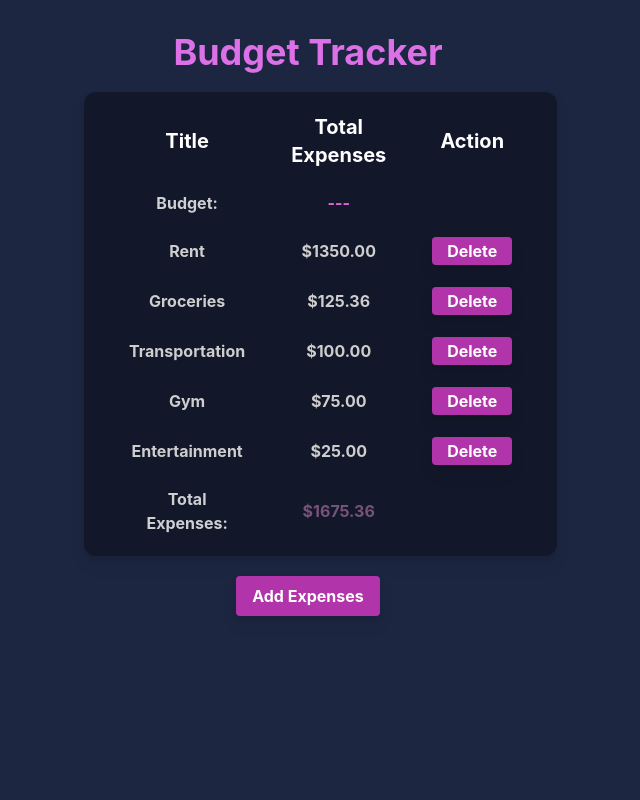
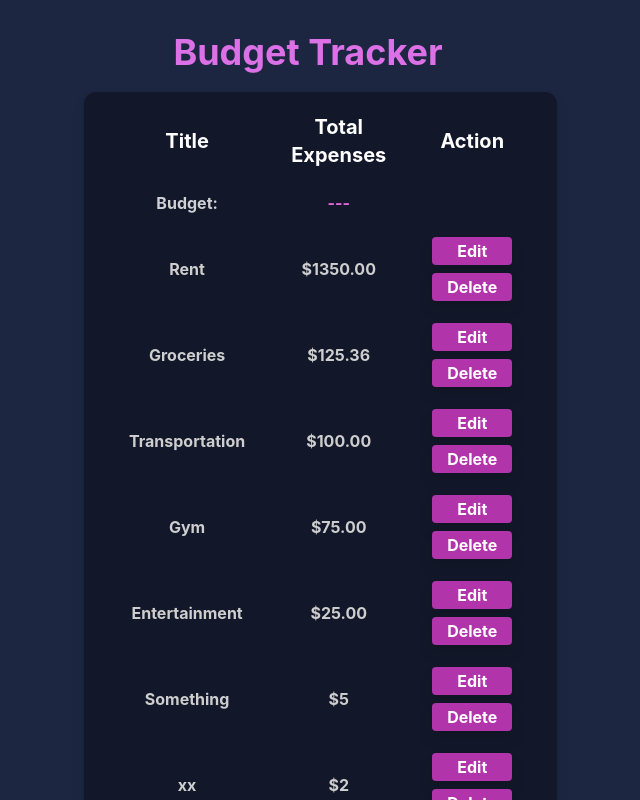
Before and after one commit to AdefelaFakorode/Bucket-Tracker, a React (Vite) app: page / in a window 1280 px wide. Shown: the top 800 px of the page, without its empty margins (332-972 px from the left). Built offline with nearby package versions, Linux system fonts and the light colour scheme; data requests are answered from the project's data file; the HTML template or start-up script is replaced by a standard one.

Commit message:
debugging

```diff
--- a/db.json
+++ b/db.json
@@ -24,6 +24,21 @@
       "id": 5,
       "title": "Entertainment",
       "expense": "25.00"
+    },
+    {
+      "id": 6,
+      "title": "Something",
+      "expense": "5"
+    },
+    {
+      "id": 7,
+      "title": "xx",
+      "expense": "2"
+    },
+    {
+      "id": 8,
+      "title": "Something",
+      "expense": "1"
     }
   ]
 }
--- a/src/componenets/Table.jsx
+++ b/src/componenets/Table.jsx
@@ -1,18 +1,16 @@
 /* eslint-disable react/prop-types */
 import { useEffect, useState } from "react";
 
-//renders a row in table to display users budget
 function BudgetRow({ budget }) {
   return (
     <tr>
       <td className="text-[#cfd0d4] font-bold">Budget:</td>
       <td className="text-[#de66d6] font-bold">{budget ? `$${budget}` : "---"}</td>
-      <td>
-      </td>
+      <td></td>
     </tr>
   );
 }
-//renders a row in table to display users total expenses
+
 function TotalExpensesRow({ tableData }) {
   const totalExpenses = tableData.reduce(
     (total, item) => total + parseFloat(item.expense),
@@ -25,63 +23,55 @@ function TotalExpensesRow({ tableData }) {
       <td className="text-[#77537a] font-bold">
         {totalExpenses !== 0 ? `$${totalExpenses.toFixed(2)}` : "---"}
       </td>
-      <td>
-      </td>
+      <td></td>
     </tr>
   );
 }
 
-//tableData: represents array of transactions
-//newTran: stores the details of a new trans
-//budget: maintains budget
-//showForm: determines where the form for adding a new trans is displayed
-
 function Table() {
   const [tableData, setTableData] = useState([]);
-  const [newTrans, setNewTrans] = useState({ id: 0, title: "", expense: "" }); //new trans
-  const [budget, setBudget] = useState(""); //updating user budget
-  const [showForm, setShowForm] = useState(false); //add new trans
-  const [counter, setCounter] = useState(0); // setting id counter to 1
+  const [newTrans, setNewTrans] = useState({ id: 0, title: "", expense: "" });
+  const [budget, setBudget] = useState("");
+  const [showForm, setShowForm] = useState(false);
+  const [counter, setCounter] = useState(0);
 
   useEffect(() => {
-    //fetching initial data from API first
     async function fetchExpenses() {
       try {
-        const response = await fetch("http://localhost:3000/Expenses"); //getting response
-        const expenses = await response.json(); // parsing/converting
-        setTableData(expenses); //putting expenses in API into Table
+        const response = await fetch("http://localhost:3000/Expenses");
+        const expenses = await response.json();
+        setTableData(expenses);
       } catch (error) {
-        console.error("Error fetching data:", error); //if theres an error
+        console.error("Error fetching data:", error);
       }
     }
     fetchExpenses();
-  }, []); //empty array makes it only be called on inital render, fetches initial data from API
+  }, []);
 
   function AddTrans() {
     if (newTrans.title !== "" && newTrans.expense !== "") {
-      const expenseAmount = parseFloat(newTrans.expense); //taking in string value and converting to a float number
+      const expenseAmount = parseFloat(newTrans.expense);
       const updatedBudget = budget - expenseAmount;
 
-      if(updatedBudget < 0){
-        alert("Expense exceeds budget!")
+      if (updatedBudget < 0) {
+        alert("Expense exceeds budget!");
         return;
       }
 
       setNewTrans({ id: counter + 1, title: "", expense: "" });
-      setCounter((prevCounter) => prevCounter + 1) //incrementing counter
+      setCounter((prevCounter) => prevCounter + 1);
       setShowForm(false);
 
-      const updatedTableData = [...tableData, { ...newTrans, id: counter}];
+      const updatedTableData = [...tableData, { ...newTrans, id: counter }];
       setTableData(updatedTableData);
       setBudget(updatedBudget);
 
-      //Updating API
       // eslint-disable-next-line no-inner-declarations
       async function updateAPI() {
         try {
           await fetch("http://localhost:3000/Expenses", {
             method: "POST",
-            body: JSON.stringify({ ...newTrans, id:counter }),
+            body: JSON.stringify({ ...newTrans, id: counter }),
             headers: {
               "Content-Type": "application/json",
             },
@@ -104,15 +94,37 @@ function Table() {
       updatedTableData.splice(deletedIndex, 1);
       setTableData(updatedTableData);
 
-      // Subracting deleted trans from bugget
       const deletedExpense = parseFloat(deletedTrans.expense);
-      const updatedBudget = budget + deletedExpense;
-      setBudget(updatedBudget);
+      const updatedBudget = parseFloat(budget) + deletedExpense; // Parse budget as float
+      setBudget(updatedBudget.toFixed(2)); // Fix the budget to 2 decimal places
     }
   }
 
+  function EditTrans(id) {
+    const updatedTableData = tableData.map((item) =>
+      item.id === id ? { ...item, isEditing: true } : item
+    );
+    setTableData(updatedTableData);
+  }
+
+  function UpdateTrans(id, title, expense) {
+    const updatedExpense = parseFloat(expense);
+    const updatedTableData = tableData.map((item) =>
+      item.id === id ? { ...item, title, expense: updatedExpense, isEditing: false } : item
+    );
+    setTableData(updatedTableData);
+
+    const updatedTotalExpenses = updatedTableData.reduce(
+      (total, item) => total + parseFloat(item.expense),
+      0
+    );
+    const updatedBudget = parseFloat(budget) + parseFloat(expense) - updatedTotalExpenses;
+    setBudget(updatedBudget.toFixed(2));
+  }
+
+
   return (
-    <div className=" flex-col items-center justify-center">
+    <div className="flex-col items-center justify-center">
       <div className="max-w-md mx-auto">
         <h1 className="text-4xl font-bold text-[#dc70e6] mb-5">Budget Tracker</h1>
         <table className="bg-[#121829] border-separate border-spacing-y-5 border-spacing-x-11 drop-shadow-lg rounded-xl">
@@ -125,33 +137,65 @@ function Table() {
           </thead>
           <tbody className="table-body">
             <BudgetRow budget={budget} />
-            {tableData.map((item) => (
+            {tableData.map((item) =>
+              item.isEditing ? (
+                <tr key={item.id}>
+                  <td>
+                    <input
+                      className="text-[#cecece] font-bold"
+                      defaultValue={item.title}
+                      onChange={(e) => (item.title = e.target.value)}
+                    />
+                  </td>
+                  <td>
+                    <input
+                      className="text-[#cecece] font-bold"
+                      defaultValue={item.expense}
+                      onChange={(e) => (item.expense = e.target.value)}
+                    />
+                  </td>
+                  <td>
+                    <button
+                      onClick={() => UpdateTrans(item.id, item.title, item.expense)}
+                      className="bg-[#b234aa] hover:bg-[#5d1b59] flex items-center justify-center w-20 h-7 rounded-half font-bold text-white rounded drop-shadow-lg"
+                    >
+                      Submit
+                    </button>
+                  </td>
+                </tr>
+              ) : (
                 <tr key={item.id}>
                   <td className="text-[#cecece] font-bold">{item.title}</td>
                   <td className="text-[#cecece] font-bold">${item.expense}</td>
                   <td>
                     <button
+                      onClick={() => EditTrans(item.id)}
+                      className="mb-2 bg-[#b234aa] hover:bg-[#5d1b59] flex items-center justify-center w-20 h-7 rounded-half font-bold text-white rounded drop-shadow-lg"
+                    >
+                      Edit
+                    </button>
+                    <button
                       onClick={() => DeleteTrans(item.id)}
-                    className="bg-[#b234aa] hover:bg-[#5d1b59] flex items-center justify-center w-20 h-7 rounded-half  font-bold text-white rounded drop-shadow-lg"
+                      className="bg-[#b234aa] hover:bg-[#5d1b59] flex items-center justify-center w-20 h-7 rounded-half font-bold text-white rounded drop-shadow-lg"
                     >
                       Delete
                     </button>
                   </td>
                 </tr>
-            ))}
+              )
+            )}
             <TotalExpensesRow tableData={tableData} />
           </tbody>
         </table>
       </div>
       <div>
-
         {showForm ? (
-            <form  onSubmit={AddTrans} className=" mt-5 text-[#dc70e6] font-bold">
+          <form onSubmit={AddTrans} className=" mt-5 text-[#dc70e6] font-bold">
             <label>
               Budget:
               <input
-                  type = "text"
-                  value = {budget}
+                type="text"
+                value={budget}
                 onChange={(e) => setBudget(e.target.value)}
                 required
                 className="bg-[#121829]"
@@ -201,7 +245,6 @@ function Table() {
         )}
       </div>
     </div>
-
   );
 }
 
```
Lines whose indentation alone changed are shown as unchanged.
